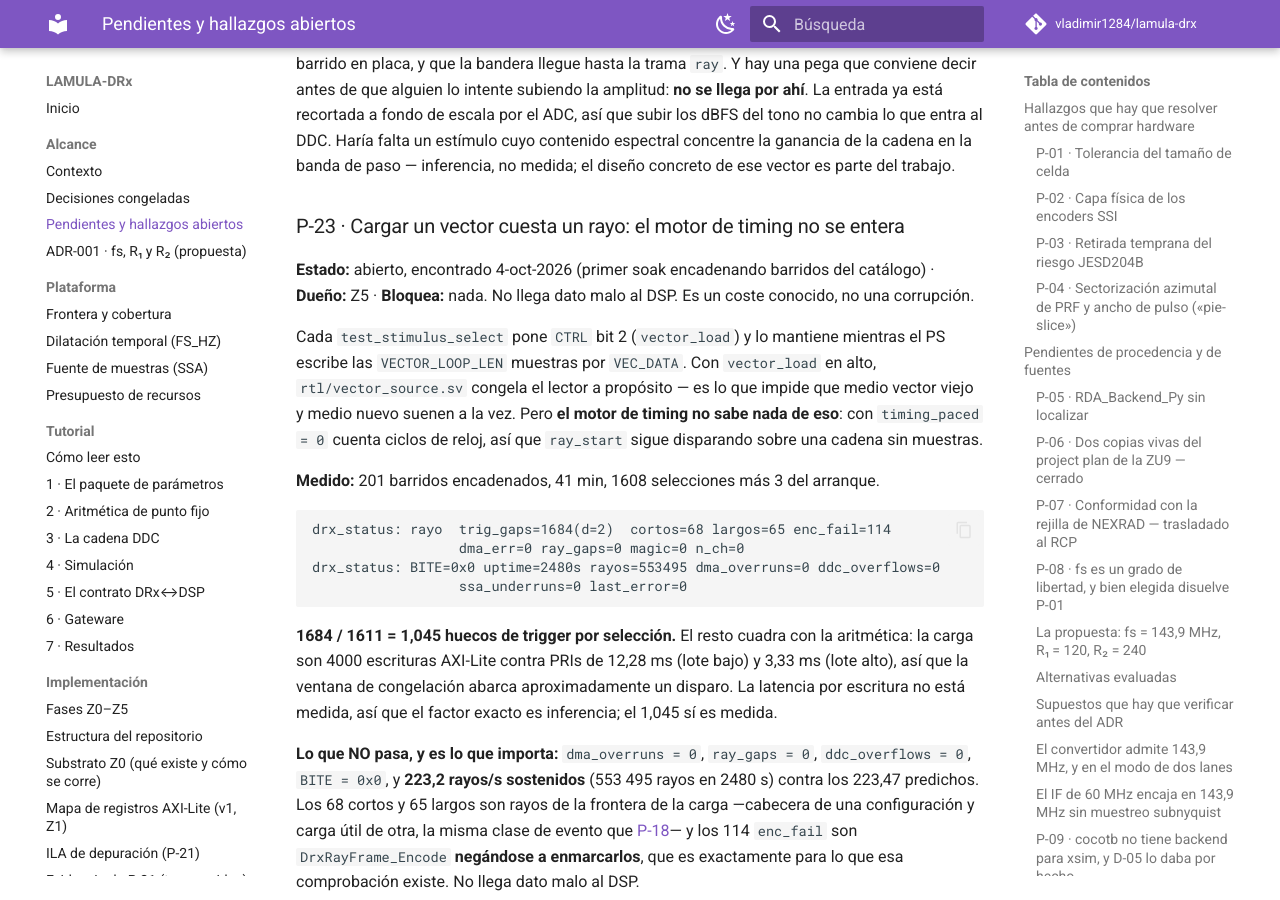
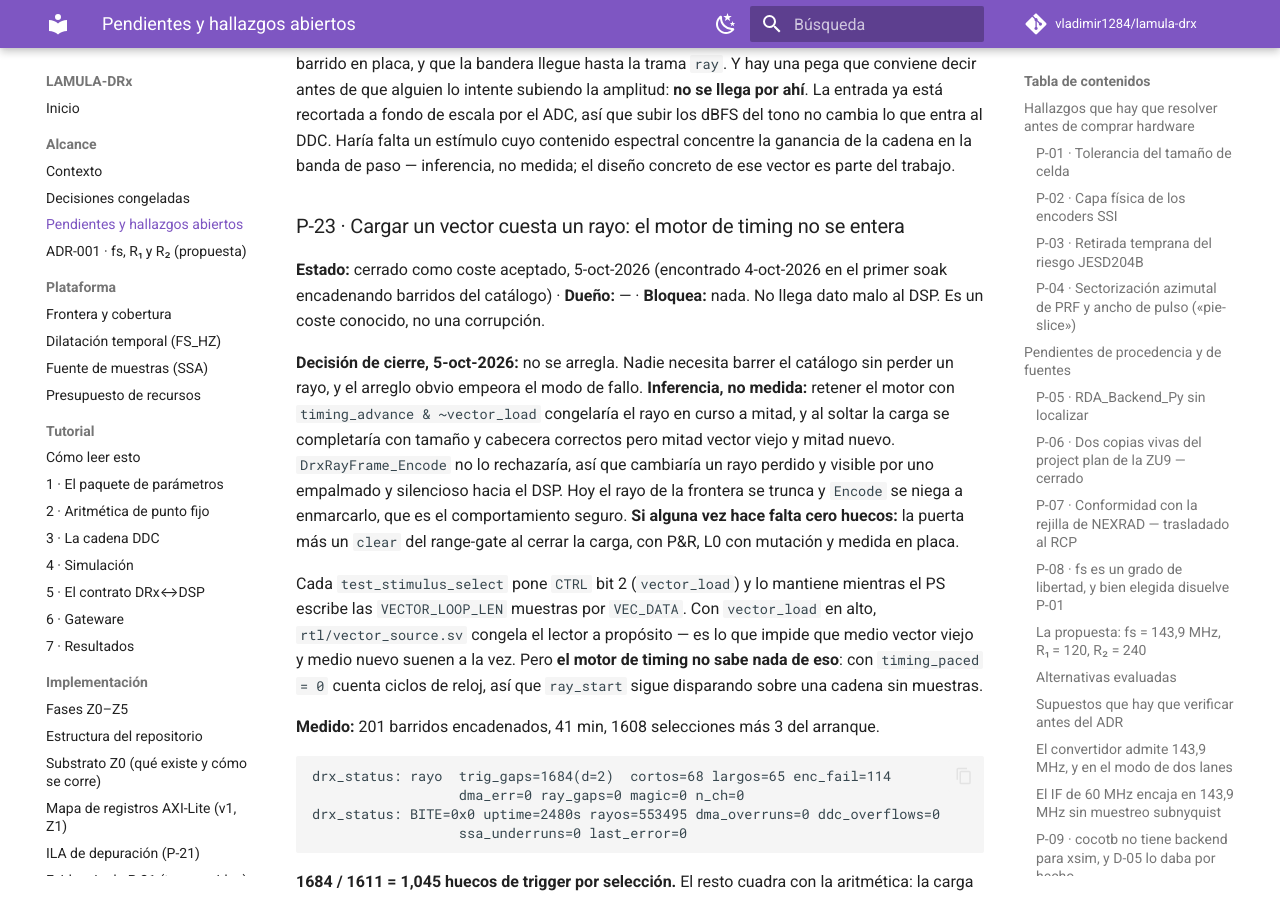
Before and after one commit to vladimir1284/lamula-drx, an MkDocs documentation site: the page built from docs/alcance/pendientes.md, in a window 1280 px wide and 900 px high, scrolled down 61184 px. Built offline with MkDocs 1.6.1 and Material for MkDocs 9.7.7, drawn with Linux system fonts in a browser that asks for light colours; comment, search, counter and statistics services are not loaded.

Commit message:
docs: cerrar P-23 como coste aceptado
Nadie necesita barrer el catálogo sin perder un rayo. Retener el motor
con vector_load congelaría el rayo en curso y lo empalmaría (mitad
vector viejo, mitad nuevo) sin que DrxRayFrame_Encode lo rechace:
cambia un rayo perdido y visible por uno corrupto y silencioso.
Inferencia, no medida.

Co-Authored-By: Claude Sonnet 5.5 <noreply@anthropic.com>

```diff
--- a/docs/alcance/pendientes.md
+++ b/docs/alcance/pendientes.md
@@ -2569,9 +2569,18 @@ trabajo.
 
 ### P-23 · Cargar un vector cuesta un rayo: el motor de timing no se entera { #p-23 }
 
-**Estado:** abierto, encontrado 4-oct-2026 (primer soak encadenando barridos del catálogo) ·
-**Dueño:** Z5 · **Bloquea:** nada. No llega dato malo al DSP. Es un coste conocido, no una
-corrupción.
+**Estado:** cerrado como coste aceptado, 5-oct-2026 (encontrado 4-oct-2026 en el primer soak
+encadenando barridos del catálogo) · **Dueño:** — · **Bloquea:** nada. No llega dato malo al DSP.
+Es un coste conocido, no una corrupción.
+
+**Decisión de cierre, 5-oct-2026:** no se arregla. Nadie necesita barrer el catálogo sin perder un
+rayo, y el arreglo obvio empeora el modo de fallo. **Inferencia, no medida:** retener el motor con
+`timing_advance & ~vector_load` congelaría el rayo en curso a mitad, y al soltar la carga se
+completaría con tamaño y cabecera correctos pero mitad vector viejo y mitad nuevo.
+`DrxRayFrame_Encode` no lo rechazaría, así que cambiaría un rayo perdido y visible por uno
+empalmado y silencioso hacia el DSP. Hoy el rayo de la frontera se trunca y `Encode` se niega a
+enmarcarlo, que es el comportamiento seguro. **Si alguna vez hace falta cero huecos:** la puerta
+más un `clear` del range-gate al cerrar la carga, con P&R, L0 con mutación y medida en placa.
 
 Cada `test_stimulus_select` pone `CTRL` bit 2 (`vector_load`) y lo mantiene mientras el PS escribe
 las `VECTOR_LOOP_LEN` muestras por `VEC_DATA`. Con `vector_load` en alto, `rtl/vector_source.sv`
```
Also changed, not shown: CLAUDE.md (+3 -2 lines), docs/implementacion/fases.md (+3 -1 lines).
